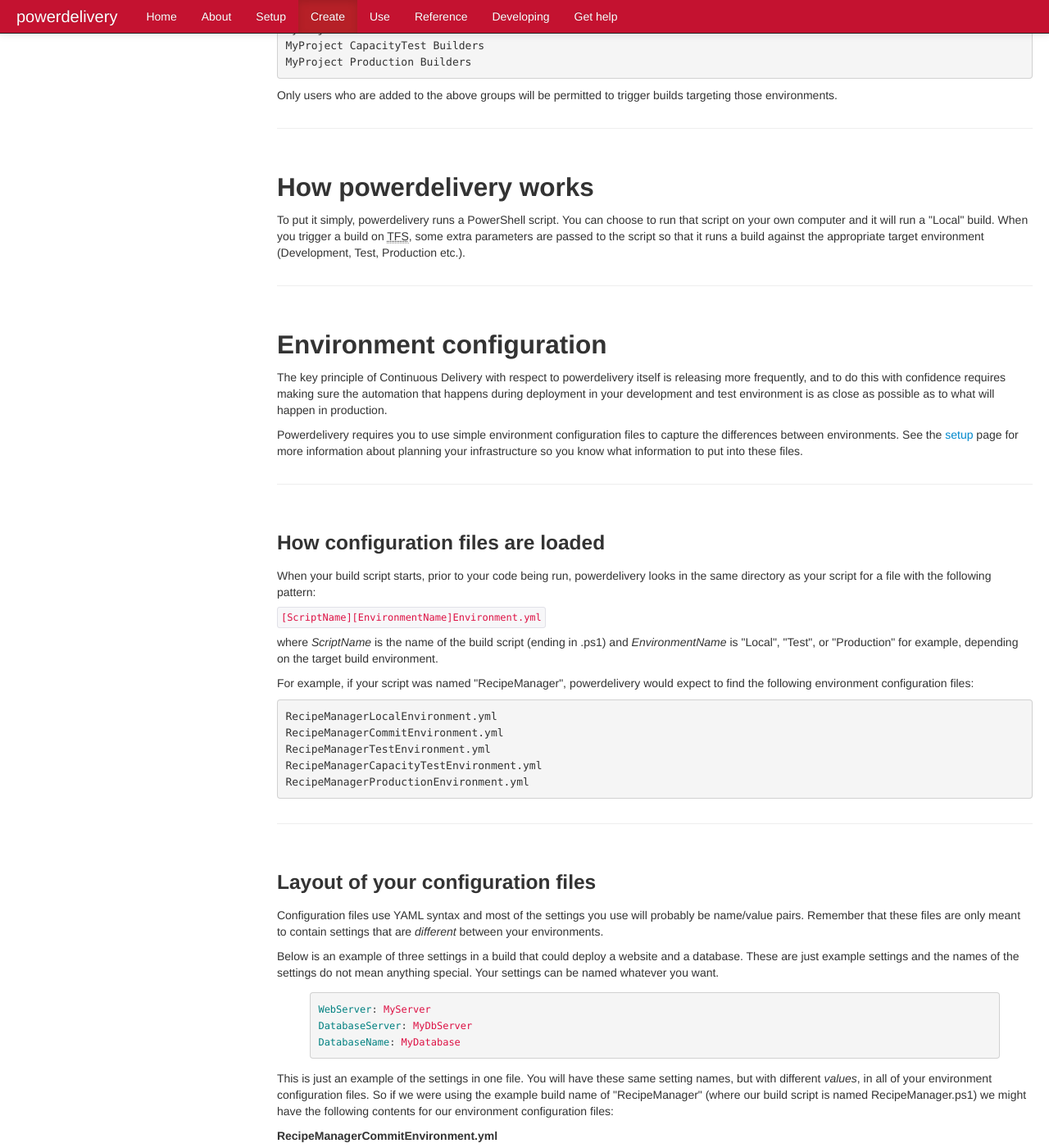
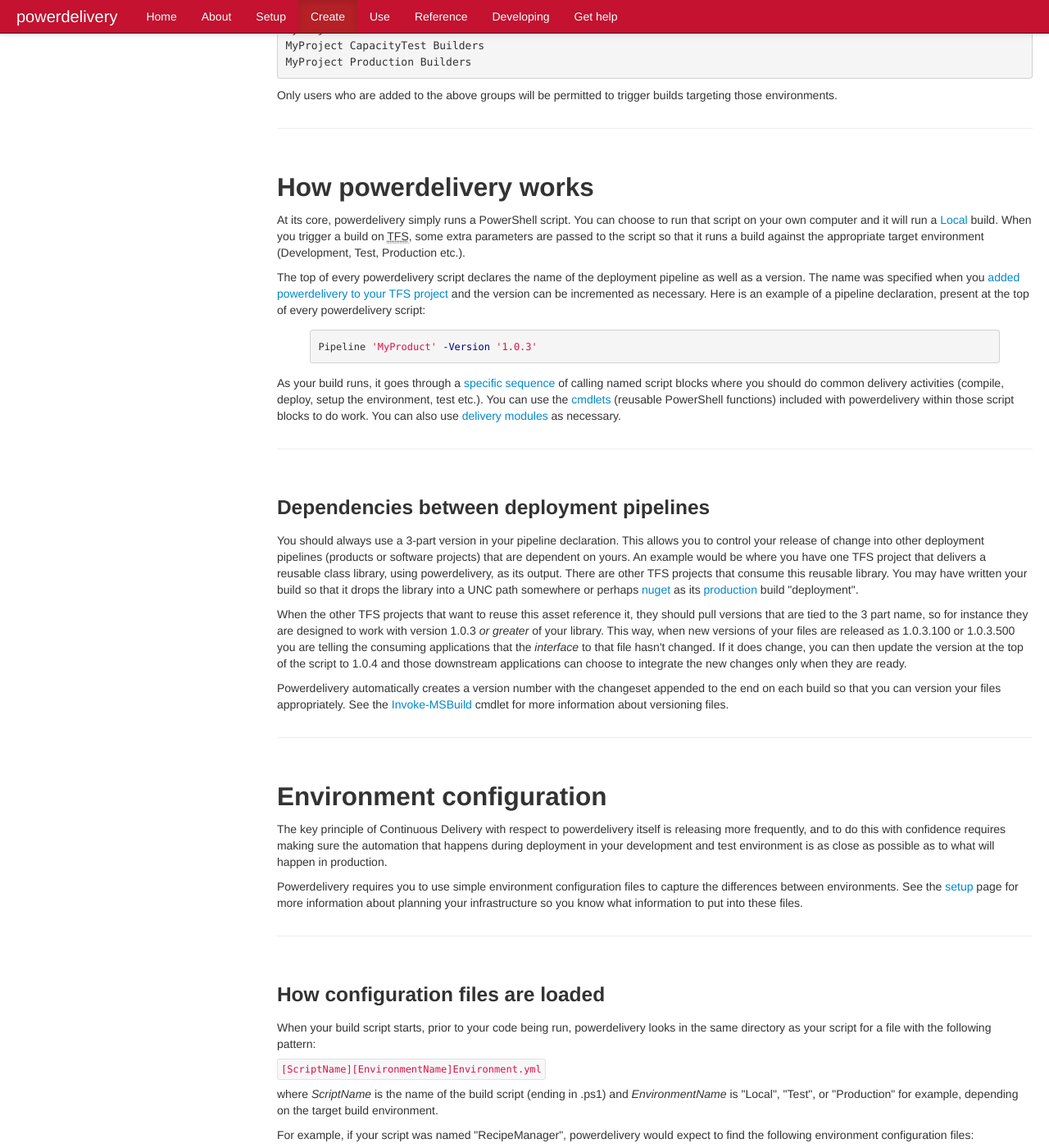
Before and after one commit to eavonius/powerdelivery, a Jekyll site: the page built from create.markdown, in a window 1280 px wide and 1400 px high, scrolled down 3393 px. Shown: the whole window at 82% size. Built offline with Jekyll 4.4.1, drawn with Linux system fonts in a browser that asks for light colours; nearby versions of some CDN libraries; some of the changed text lies outside the part shown.

Commit message:
More updates.

```diff
--- a/create.markdown
+++ b/create.markdown
@@ -16,6 +16,9 @@ layout: page
 			</li>
 			<li class="nav-header">
 				<a href="#how_works">How powerdelivery works</a>
+			</li>
+			<li>
+				<a href="#dependencies">Pipeline dependencies</a>
 			</li>
 			<li class="nav-header">
 				<a href="#environment">Environment configuration</a>
@@ -254,11 +257,44 @@ MyProject Production Builders</pre>
 		<a name="how_works"><hr></a>
 		<br />
 		<h2>How powerdelivery works</h2>
-		<p>To put it simply, powerdelivery runs a PowerShell script. You can choose to run
-		that script on your own computer and it will run a "Local" build. When you trigger
+		<p>At its core, powerdelivery simply runs a PowerShell script. You can choose to run
+		that script on your own computer and it will run a <a href="#local_builds">Local</a> build. When you trigger
 		a build on <abbr title="Team Foundation Server">TFS</abbr>, some extra parameters
 		are passed to the script so that it runs a build against the appropriate target
 		environment (Development, Test, Production etc.).</p>
+		<p>The top of every powerdelivery script declares the name of the deployment
+		pipeline as well as a version. The name was specified when you
+		<a href="#add_pipeline">added powerdelivery to your TFS project</a> and the
+		version can be incremented as necessary. Here is an example of a pipeline declaration,
+		present at the top of every powerdelivery script:</p>
+		{% highlight powershell %}Pipeline 'MyProduct' -Version '1.0.3'{% endhighlight %}
+		<p>As your build runs, it goes through a <a href="#matrix">specific sequence</a> of calling named script blocks
+		where you should do common delivery activities (compile, deploy, setup the environment,
+		test etc.). You can use the <a href="#cmdlets">cmdlets</a> (reusable PowerShell functions) included with
+		powerdelivery within those script blocks to do work. You can also use
+		<a href="#modules">delivery modules</a> as necessary.</p>
+
+		<a name="dependencies"><hr></a>
+		<br>
+		<h3>Dependencies between deployment pipelines</h3>
+		<p>You should always use a 3-part version in your pipeline declaration. This allows you
+		to control your release of change into other deployment pipelines (products or software
+		projects) that are dependent on yours.	An example would be where you have one TFS
+		project that delivers a reusable class library, using powerdelivery, as its output.
+		There are other TFS projects that consume this reusable library. You may have written your
+		build so that it drops the library into a UNC path somewhere or perhaps <a href="http://www.nuget.org" target="_blank">nuget</a> as its <a href="#production_builds">production</a>
+		build "deployment".</p>
+		<p>When the other TFS projects that want to reuse this asset reference it, they should
+		pull versions that are tied to the 3 part name, so for instance they are designed to work
+		with version 1.0.3 <i>or greater</i> of your library. This way, when new versions of your files are released
+		as 1.0.3.100 or 1.0.3.500 you are telling the consuming applications that the <i>interface</i>
+		to that file hasn't changed. If it does change, you can then update the version at the top
+		of the script to 1.0.4 and those downstream applications can choose to integrate the new
+		changes only when they are ready.</p>
+		<p>Powerdelivery automatically creates a
+		version number with the changeset appended to the end on each build so that you
+		can version your files appropriately. See the <a href="reference.html#invoke_msbuild_cmdlet">Invoke-MSBuild</a>
+		cmdlet for more information about versioning files.</p>
 
 		<a name="environment"><hr></a>
 		<br />
@@ -582,7 +618,7 @@ SetupEnvironment {
 		<br />
 		<h3>Referencing modules</h3>
 		<p>Before you can begin to use a delivery module, you must add a reference to one in your build script.
-		This is done by calling the <a href="reference.html#import_delivery_module_cmdlet">Import-DeliveryModule</a>
+		This is done by calling the <a href="reference.html#import_deliverymodule_cmdlet">Import-DeliveryModule</a>
 		cmdlet at the top of your script (outside of a block). If you are familiar with the C# programming language,
 		this is analagous to putting a "using" statement at the top of a class file.</p>
 		<p>Below is an example of importing the <a href="reference.html#web_deploy_module">WebDeploy</a> module
@@ -629,7 +665,7 @@ Import-DeliveryModule WebDeploy{% endhighlight %}
       Property2: 2{% endhighlight %}
 		<p>When the script runs (and just prior to when the <a href="#compile_block">Compile</a> block executes),
 		the MSBuild module will see these settings and attempt to compile these three projects using the settings
-		that were configured. Refer to the <a href="reference.html#module">delivery module reference</a>
+		that were configured. Refer to the <a href="reference.html#modules">delivery module reference</a>
 		for each module to find out during which script blocks in the delivery pipeline's execution lifecycle
 		that your settings will actually do work if you need to coordinate this with other work you do in your script.</p>
 	</div>
```
Also changed, not shown: 1 other file.
